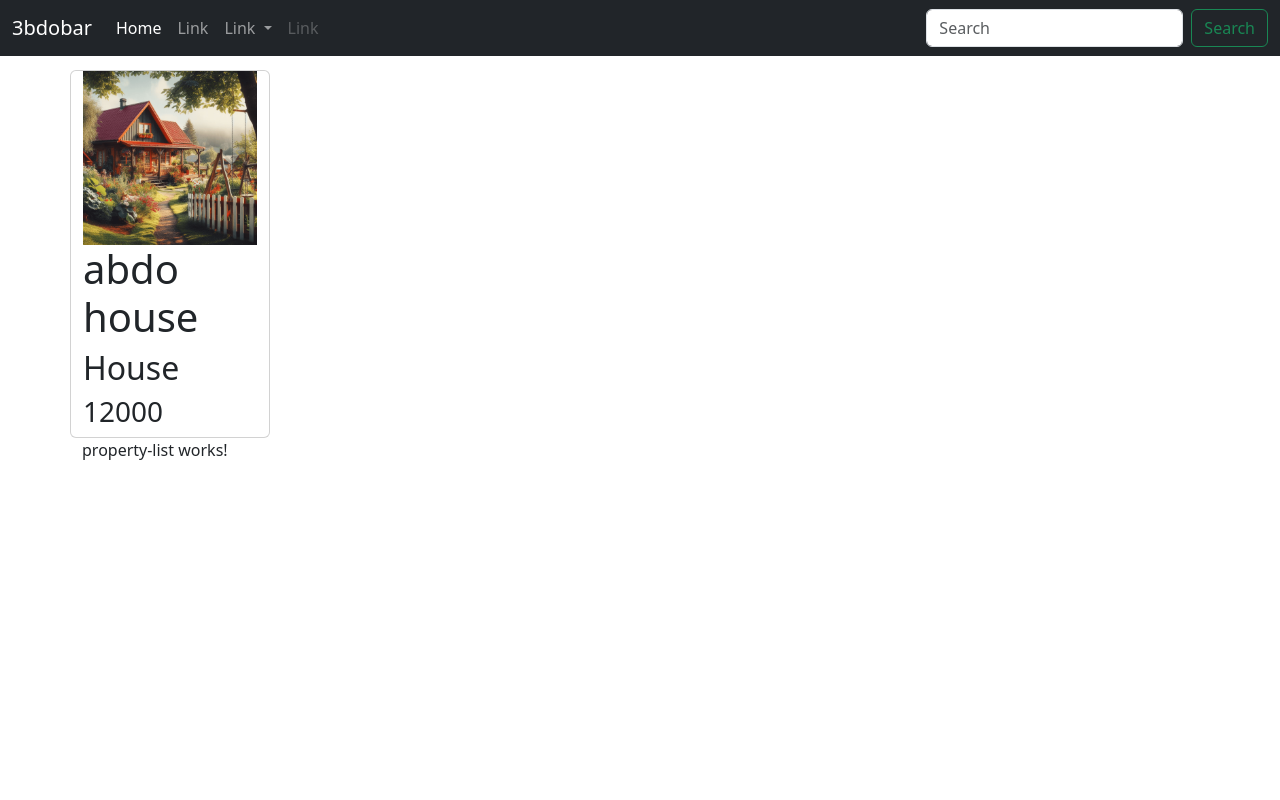
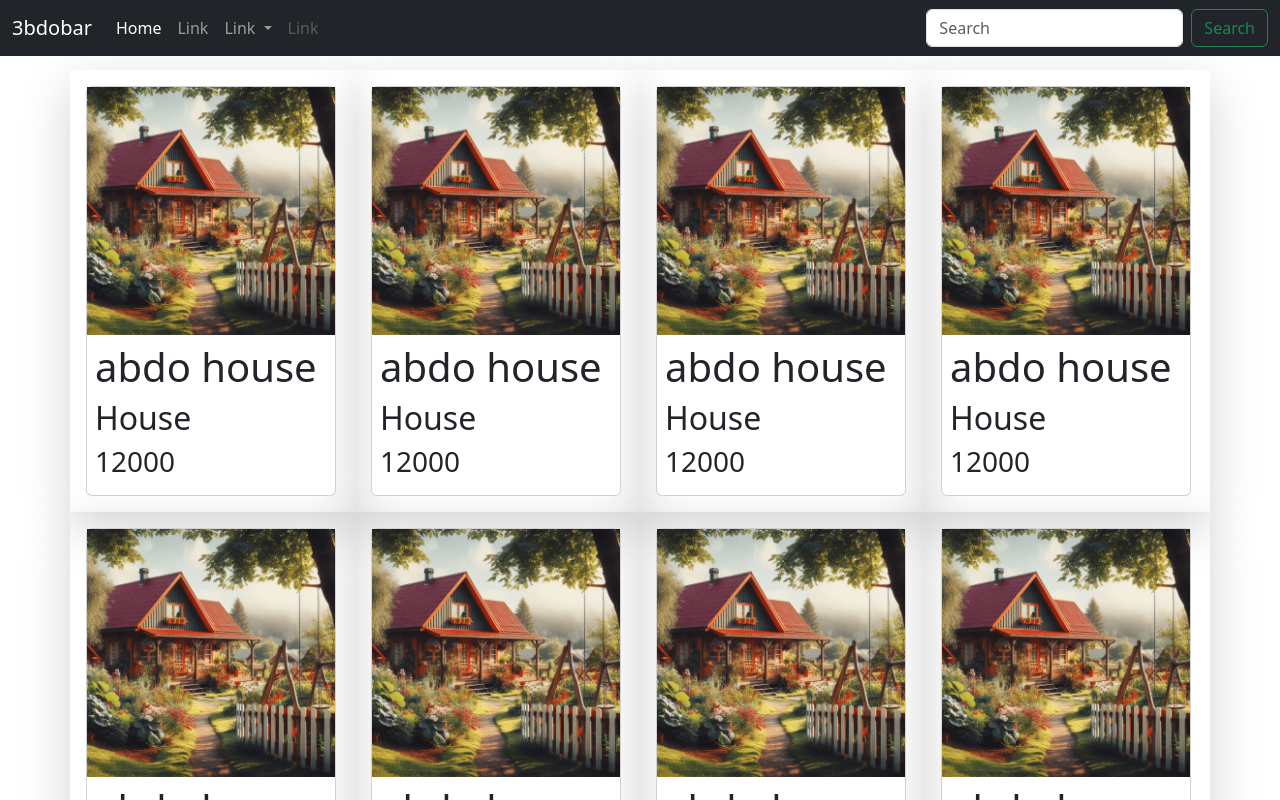
Before and after one commit to abdulrahman-elnabawi/Front, an Angular app: page / in a window 1280 px wide. Shown: the top 800 px of the page. Built offline with nearby package versions, Linux system fonts and the light colour scheme.

Commit message:
loop to make maney cards

```diff
--- a/src/app/app.component.html
+++ b/src/app/app.component.html
@@ -1,5 +1,4 @@
 <app-nav-bar></app-nav-bar>
 <div class="container" style="margin-top: 70px;" >
-    <app-property-card></app-property-card>
     <app-property-list></app-property-list>
 </div>
--- a/src/app/property/property-list/property-list/property-list.component.html
+++ b/src/app/property/property-list/property-list/property-list.component.html
@@ -1 +1,5 @@
-<p>property-list works!</p>
+<div class="row">
+    <div *ngFor="let Property of Properties " class="shadow-lg col-sm-3 p-3">
+        <app-property-card></app-property-card>
+    </div>
+</div>
--- a/src/app/property/property-list/property-list/property-list.component.ts
+++ b/src/app/property/property-list/property-list/property-list.component.ts
@@ -6,5 +6,133 @@ import { Component } from '@angular/core';
   styleUrls: ['./property-list.component.css']
 })
 export class PropertyListComponent {
+  Properties : Array<any> =[
+  {
+  "Id":1,
+  "Name":"abdo",
+  "Type":"Hoss",
+  "Price":12063
 
+  },
+  {
+  "Id":1,
+  "Name":"abdom",
+  "Type":"Ho",
+  "Price":12055
+
+  },
+  {
+  "Id":1,
+  "Name":"abdok",
+  "Type":"Housee",
+  "Price":12005
+
+  },
+  {
+  "Id":1,
+  "Name":"abdoc",
+  "Type":"Hou",
+  "Price":120005
+  },
+  {
+  "Id":1,
+  "Name":"abdol",
+  "Type":"Hous",
+  "Price":1200
+
+  },
+  {
+  "Id":1,
+  "Name":"abdol",
+  "Type":"Hous",
+  "Price":1200
+
+  },
+  {
+  "Id":1,
+  "Name":"abdol",
+  "Type":"Hous",
+  "Price":1200
+
+  }, {
+  "Id":1,
+  "Name":"abdol",
+  "Type":"Hous",
+  "Price":1200
+
+  }, {
+  "Id":1,
+  "Name":"abdol",
+  "Type":"Hous",
+  "Price":1200
+
+  },
+  {
+  "Id":1,
+  "Name":"abdol",
+  "Type":"Hous",
+  "Price":1200
+
+  }, {
+  "Id":1,
+  "Name":"abdol",
+  "Type":"Hous",
+  "Price":1200
+
+  }, {
+  "Id":1,
+  "Name":"abdol",
+  "Type":"Hous",
+  "Price":1200
+
+  }, {
+  "Id":1,
+  "Name":"abdol",
+  "Type":"Hous",
+  "Price":1200
+
+  }, {
+  "Id":1,
+  "Name":"abdol",
+  "Type":"Hous",
+  "Price":1200
+
+  }, {
+  "Id":1,
+  "Name":"abdol",
+  "Type":"Hous",
+  "Price":1200
+
+  }, {
+  "Id":1,
+  "Name":"abdol",
+  "Type":"Hous",
+  "Price":1200
+
+  }, {
+  "Id":1,
+  "Name":"abdol",
+  "Type":"Hous",
+  "Price":1200
+
+  }, {
+  "Id":1,
+  "Name":"abdol",
+  "Type":"Hous",
+  "Price":1200
+
+  }, {
+  "Id":1,
+  "Name":"abdol",
+  "Type":"Hous",
+  "Price":1200
+
+  }, {
+  "Id":1,
+  "Name":"abdol",
+  "Type":"Hous",
+  "Price":1200
+
+  },
+]
 }
--- a/src/app/property/property/property.component.html
+++ b/src/app/property/property/property.component.html
@@ -1,7 +1,7 @@
-<div class="row">
-    <div class="card" style="width: 200px;" >
 
-        <img src="../../../assets/images/house.png" style="height: 100%;" >
+<div class="card" style="width: 250px;" >
+    <img src="../../../assets/images/house.png" style="height: 100%;" >
+    <div class="card-body p-2">
         <h1>   {{Property.Name}} </h1>
         <h2>   {{Property.Type}} </h2>
         <h3>   {{Property.Price}} </h3>
```
